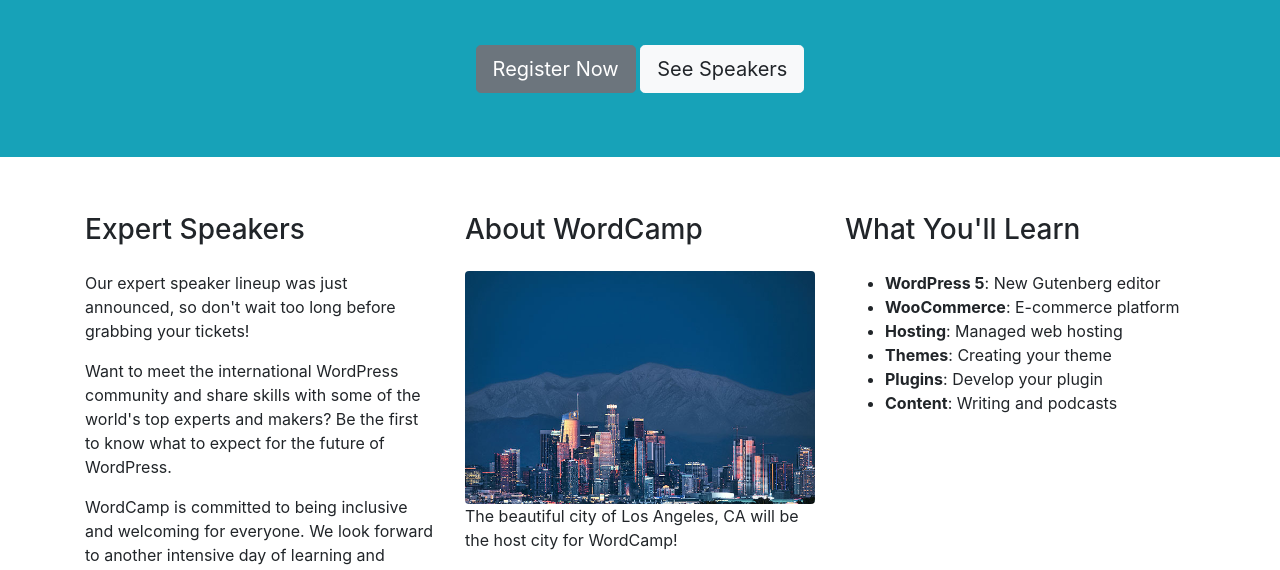
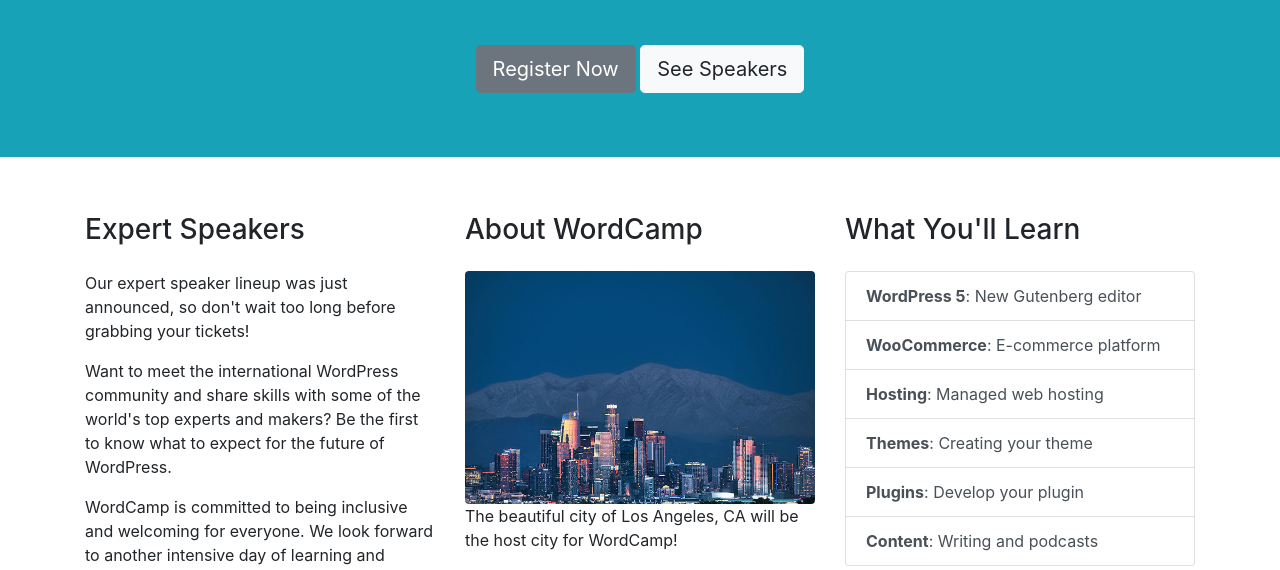
Before and after one commit to Morclouds/Word-Camp-Los-Angeles, a plain HTML site: page index.html in a window 1280 px wide. Shown: the part 220-790 px from the top of the page. Drawn offline with nearby package versions, Linux system fonts and the light colour scheme.

Commit message:
schedule

```diff
--- a/index.html
+++ b/index.html
@@ -70,14 +70,16 @@
         </div>
         <div class="col-lg order-lg-3 ">
           <h3  class="mb-4" >What You'll Learn</h3>
-<ul>
-  <li><strong>WordPress 5</strong>: New Gutenberg editor</li>
-  <li><strong>WooCommerce</strong>: E-commerce platform</li>
-  <li><strong>Hosting</strong>: Managed web hosting</li>
-  <li><strong>Themes</strong>: Creating your theme</li>
-  <li><strong>Plugins</strong>: Develop your plugin</li>
-  <li><strong>Content</strong>: Writing and podcasts</li>
-</ul>
+
+  <div class="list-group">
+    <a href="#" class="list-group-item list-group-item-action"><strong>WordPress 5</strong>: New Gutenberg editor</a>
+    <a href="#" class="list-group-item list-group-item-action"><strong>WooCommerce</strong>: E-commerce platform</a>
+    <a href="#" class="list-group-item list-group-item-action"><strong>Hosting</strong>: Managed web hosting</a>
+    <a href="#" class="list-group-item list-group-item-action"><strong>Themes</strong>: Creating your theme</a>
+    <a href="#" class="list-group-item list-group-item-action"><strong>Plugins</strong>: Develop your plugin</a>
+    <a href="#" class="list-group-item list-group-item-action"><strong>Content</strong>: Writing and podcasts</a>
+  </div>
+
         </div>
       </div>
       <!-- /about -->
@@ -149,8 +151,16 @@
 <!-- /speakers -->
 
 <!-- schedule -->
-<h1 class="display-4 text-center my-5 text-muted">Schedule</h1>
-[Conference schedule goes here]
+<h2 id="schedule" class="display-4 text-center my-5 text-muted">Schedule</h2>
+<ul class="list-group">
+  <li class="list-group-item">
+    <div class="d-flex justify-content-between">
+      <h5 class="mb-1">Keynote: WordPress 5.0</h5>
+      <span class="badge badge-pill badge-secondary p-2">9:00am</span>
+    </div>
+    <p class="mb-1">Speaker Name</p>
+  </li>
+</ul>
 <!-- /schedule -->
 
 
```
